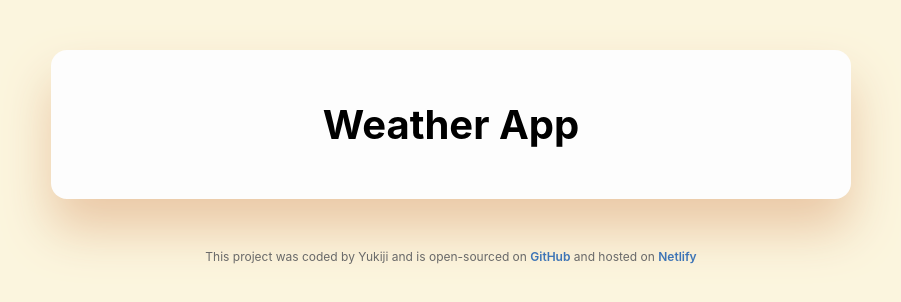
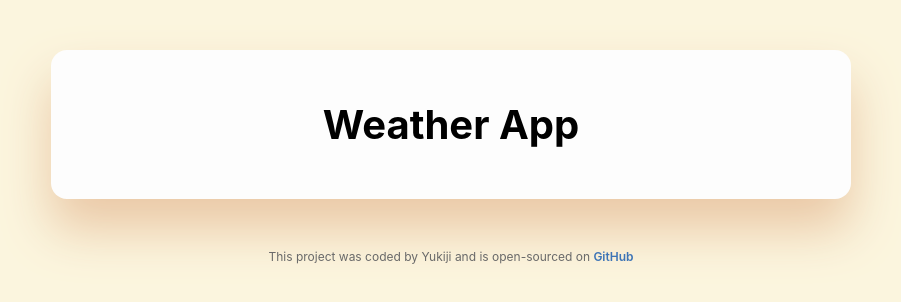
Before and after one commit to yukijina/react-weather-homework-wk6, a React (Create React App) app: page / in a window 1280 px wide. Shown: the top 302 px of the page, without its empty margins (189-1090 px from the left). Built offline with nearby package versions, Linux system fonts and the light colour scheme; no server answers.

Commit message:
removed footer link

```diff
--- a/src/App.js
+++ b/src/App.js
@@ -19,10 +19,6 @@ function App() {
             rel='noopener noreferrer'
           >
             GitHub
-          </a>{' '}
-          and hosted on{' '}
-          <a href='#' target='_blank' rel='noopener noreferrer'>
-            Netlify
           </a>
         </p>
       </footer>
```
